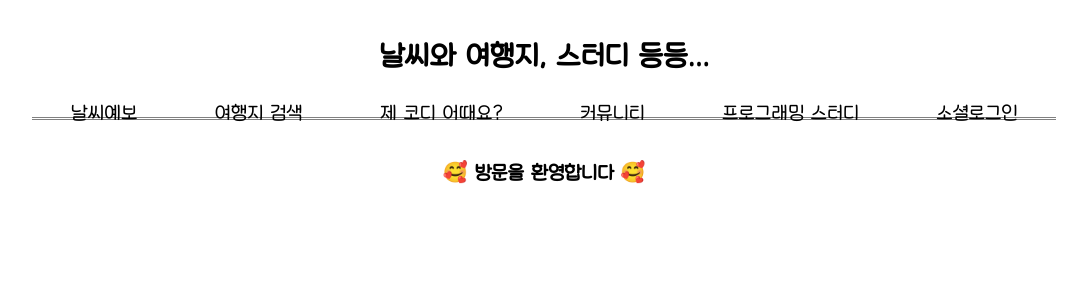
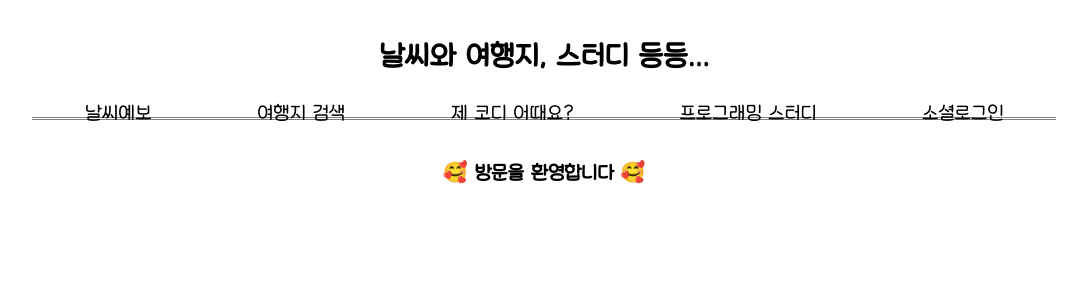
Before and after one commit to Hospiea/front, a Next.js app: page / in a window 1280 px wide. Shown: the top 300 px of the page, without its empty margins (96-1183 px from the left). Built offline with nearby package versions, Linux system fonts and the light colour scheme.

Commit message:
Update nav.tsx

```diff
--- a/src/components/main/nav.tsx
+++ b/src/components/main/nav.tsx
@@ -9,7 +9,6 @@ const Nav = () => {
             <Link className="link" href="/weather">날씨예보</Link>
             <Link className="link" href="/search">여행지 검색</Link>
             <Link className="link" href="/codiboard">제 코디 어때요?</Link>
-            <Link className="link" href="/community">커뮤니티</Link>
             <Link className="link" href="/study">프로그래밍 스터디</Link>
             <Link className="link" href="/login">소셜로그인</Link>
         </div>
```
